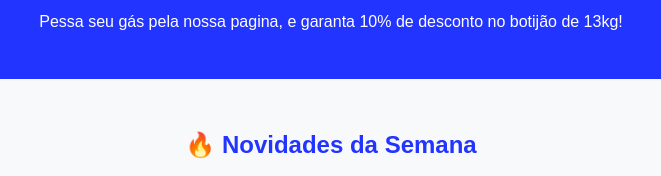
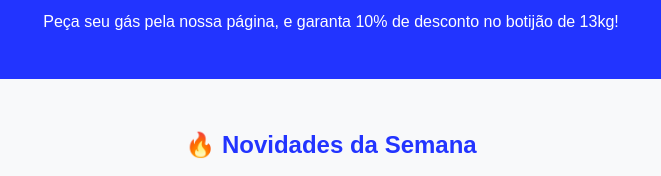
Before and after one commit to AndersonMendesdeSouza/PedeGas, a plain HTML site: page index.html in a window 1280 px wide. Shown: the part 384-560 px from the top of the page, 309-970 px from the left. Drawn offline with Linux system fonts and the light colour scheme.

Commit message:
Atualizando

```diff
--- a/index.html
+++ b/index.html
@@ -10,7 +10,7 @@
   <header class="cabecalho">
     <img src="https://lp.trazgaz.com.br/wp-content/uploads/2022/09/gas-cozinha.png" alt="Logo Pede Gás" class="logo" />
     <h1>Pede Gás</h1>
-    <p>Pessa seu gás pela nossa pagina, e garanta 10% de desconto no botijão de 13kg!</p>
+    <p>Peça seu gás pela nossa página, e garanta 10% de desconto no botijão de 13kg!</p>
   </header>
 
   <section class="novidades">
```
